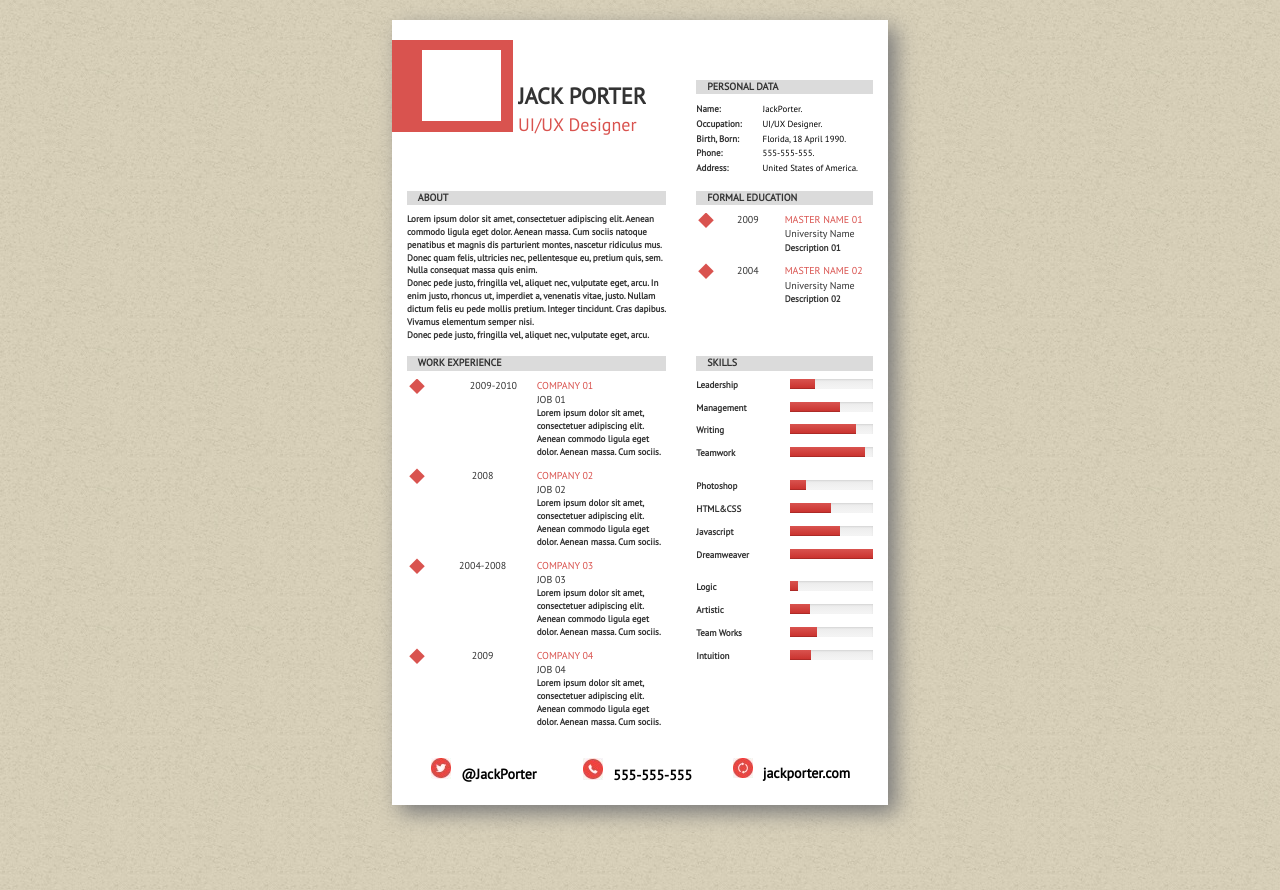
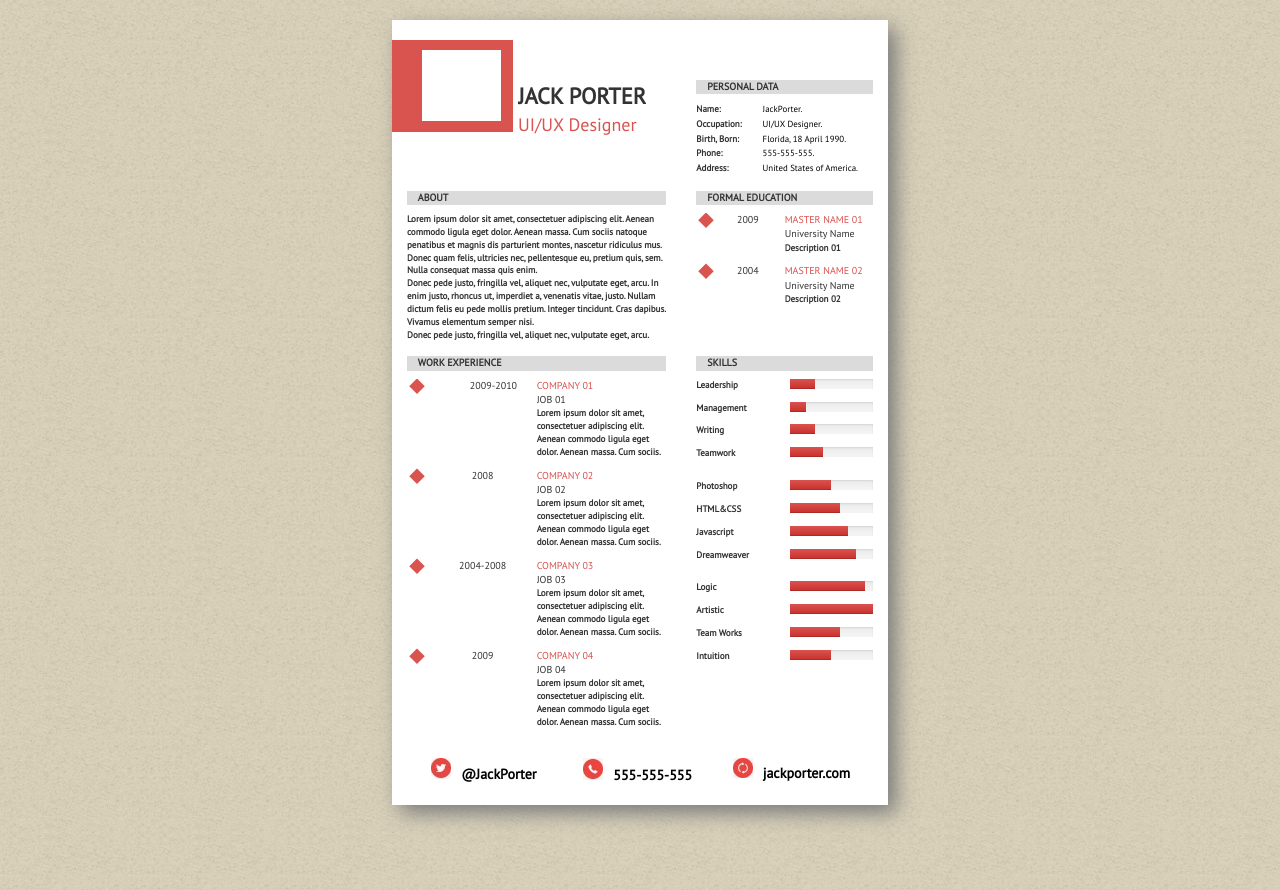
Before and after one commit to Gulliby/EPAM.UX.2016S.Myalik, a plain HTML site: page Project/site_3.html in a window 1280 px wide. Drawn offline with Linux system fonts and the light colour scheme.

Commit message:
Update site_3.html

```diff
--- a/Project/site_3.html
+++ b/Project/site_3.html
@@ -202,7 +202,7 @@
                                             </div>
                                             <div class="skill-right">
                                                 <div class="progress">
-                                                    <div class="progress-bar progress-bar-danger" style="width:30%">
+                                                    <div class="progress-bar progress-bar-danger width30">
                                                     </div>
                                                 </div>
                                             </div>
@@ -213,7 +213,7 @@
                                             </div>
                                             <div class="skill-right">
                                                 <div class="progress">
-                                                    <div class="progress-bar progress-bar-danger" style="width:60%">
+                                                    <div class="progress-bar progress-bar-danger width20">
                                                     </div>
                                                 </div>
                                             </div>
@@ -224,7 +224,7 @@
                                             </div>
                                             <div class="skill-right">
                                                 <div class="progress">
-                                                    <div class="progress-bar progress-bar-danger" style="width:80%">
+                                                    <div class="progress-bar progress-bar-danger width30">
                                                     </div>
                                                 </div>
                                             </div>
@@ -235,7 +235,7 @@
                                             </div>
                                             <div class="skill-right">
                                                 <div class="progress main-progress-bar">
-                                                    <div class="progress-bar progress-bar-danger" style="width:90%">
+                                                    <div class="progress-bar progress-bar-danger width40">
                                                     </div>
                                                 </div>
                                             </div>
@@ -247,7 +247,7 @@
                                             </div>
                                             <div class="skill-right">
                                                 <div class="progress">
-                                                    <div class="progress-bar progress-bar-danger" style="width:20%">
+                                                    <div class="progress-bar progress-bar-danger width50">
                                                     </div>
                                                 </div>
                                             </div>
@@ -258,7 +258,7 @@
                                             </div>
                                             <div class="skill-right">
                                                 <div class="progress">
-                                                    <div class="progress-bar progress-bar-danger" style="width:50%">
+                                                    <div class="progress-bar progress-bar-danger width60">
                                                     </div>
                                                 </div>
                                             </div>
@@ -269,7 +269,7 @@
                                             </div>
                                             <div class="skill-right">
                                                 <div class="progress">
-                                                    <div class="progress-bar progress-bar-danger" style="width:60%">
+                                                    <div class="progress-bar progress-bar-danger width70">
                                                     </div>
                                                 </div>
                                             </div>
@@ -280,7 +280,7 @@
                                             </div>
                                             <div class="skill-right">
                                                 <div class="progress">
-                                                    <div class="progress-bar progress-bar-danger" style="width:100%">
+                                                    <div class="progress-bar progress-bar-danger width80">
                                                     </div>
                                                 </div>
                                             </div>
@@ -292,7 +292,7 @@
                                             </div>
                                             <div class="skill-right">
                                                 <div class="progress">
-                                                    <div class="progress-bar progress-bar-danger" style="width:10%">
+                                                    <div class="progress-bar progress-bar-danger width90">
                                                     </div>
                                                 </div>
                                             </div>
@@ -303,7 +303,7 @@
                                             </div>
                                             <div class="skill-right">
                                                 <div class="progress">
-                                                    <div class="progress-bar progress-bar-danger" style="width:25%">
+                                                    <div class="progress-bar progress-bar-danger width100">
                                                     </div>
                                                 </div>
                                             </div>
@@ -314,7 +314,7 @@
                                             </div>
                                             <div class="skill-right">
                                                 <div class="progress">
-                                                    <div class="progress-bar progress-bar-danger" style="width:33%">
+                                                    <div class="progress-bar progress-bar-danger width60">
                                                     </div>
                                                 </div>
                                             </div>
@@ -325,7 +325,7 @@
                                             </div>
                                             <div class="skill-right">
                                                 <div class="progress">
-                                                    <div class="progress-bar progress-bar-danger" style="width:26%">
+                                                    <div class="progress-bar progress-bar-danger width50">
                                                     </div>
                                                 </div>
                                             </div>
```
